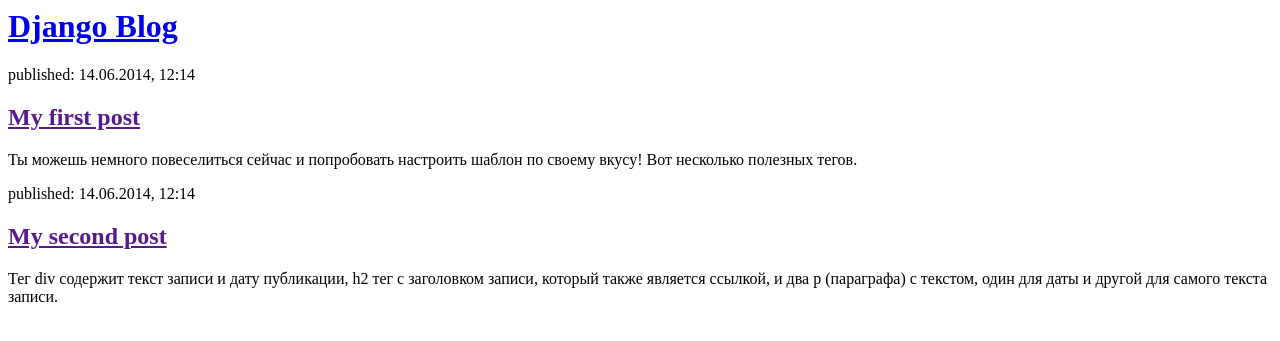
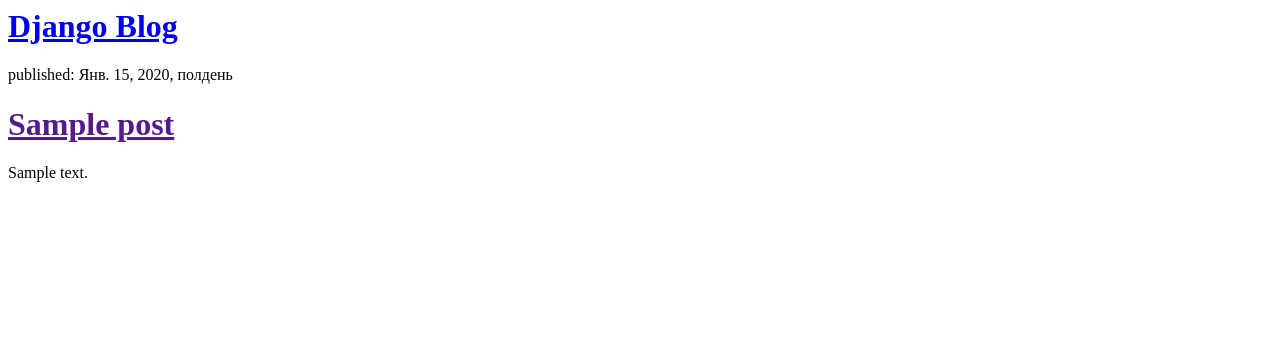
Before and after one commit to zv100558snv/my-first-blog, a Django app: template blog/templates/blog/post_list.html in a window 1280 px wide. Shown: the top 341 px of the page. Run offline with Django 3.2, Linux system fonts and the light colour scheme; the template is opened without the code that fills it: values that come from a table or form of the project are taken from there, others are empty; tables that the repository leaves empty hold one stand-in row (values such as "Sample post").

Commit message:
Modified commit004

```diff
--- a/blog/templates/blog/post_list.html
+++ b/blog/templates/blog/post_list.html
@@ -8,16 +8,13 @@
             <h1><a href="https://tutorial.djangogirls.org/ru/html/">Django Blog</a></h1>
         </div>
 
-        <div>
-            <p>published: 14.06.2014, 12:14</p>
-            <h2><a href="">My first post</a></h2>
-            <p>Ты можешь немного повеселиться сейчас и попробовать настроить шаблон по своему вкусу! Вот несколько полезных тегов.</p>
-        </div>
+        {% for post in posts %}
+            <div>
+                <p>published: {{ post.published_date }}</p>
+                <h1><a href="">{{ post.title }}</a></h1>
+                <p>{{ post.text|linebreaksbr }}</p>      <!-- прогоняет текст через фильтр, для преобразования переносов строк в параграфы. -->
+            </div>
+        {% endfor %}
 
-        <div>
-            <p>published: 14.06.2014, 12:14</p>
-            <h2><a href="">My second post</a></h2>
-            <p>Тег div содержит текст записи и дату публикации, h2 тег с заголовком записи, который также является ссылкой, и два p (параграфа) с текстом, один для даты и другой для самого текста записи.</p>
-        </div>
     </body>
 </html>
--- a/blog/views.py
+++ b/blog/views.py
@@ -1,5 +1,7 @@
 from django.shortcuts import render
-
+from django.utils import timezone
+from .models import Post
 
 def post_list(request):
-    return render(request, 'blog/post_list.html', {})
+    posts = Post.objects.filter(published_date__lte=timezone.now()).order_by('published_date')
+    return render(request, 'blog/post_list.html', {'posts': posts})
```
